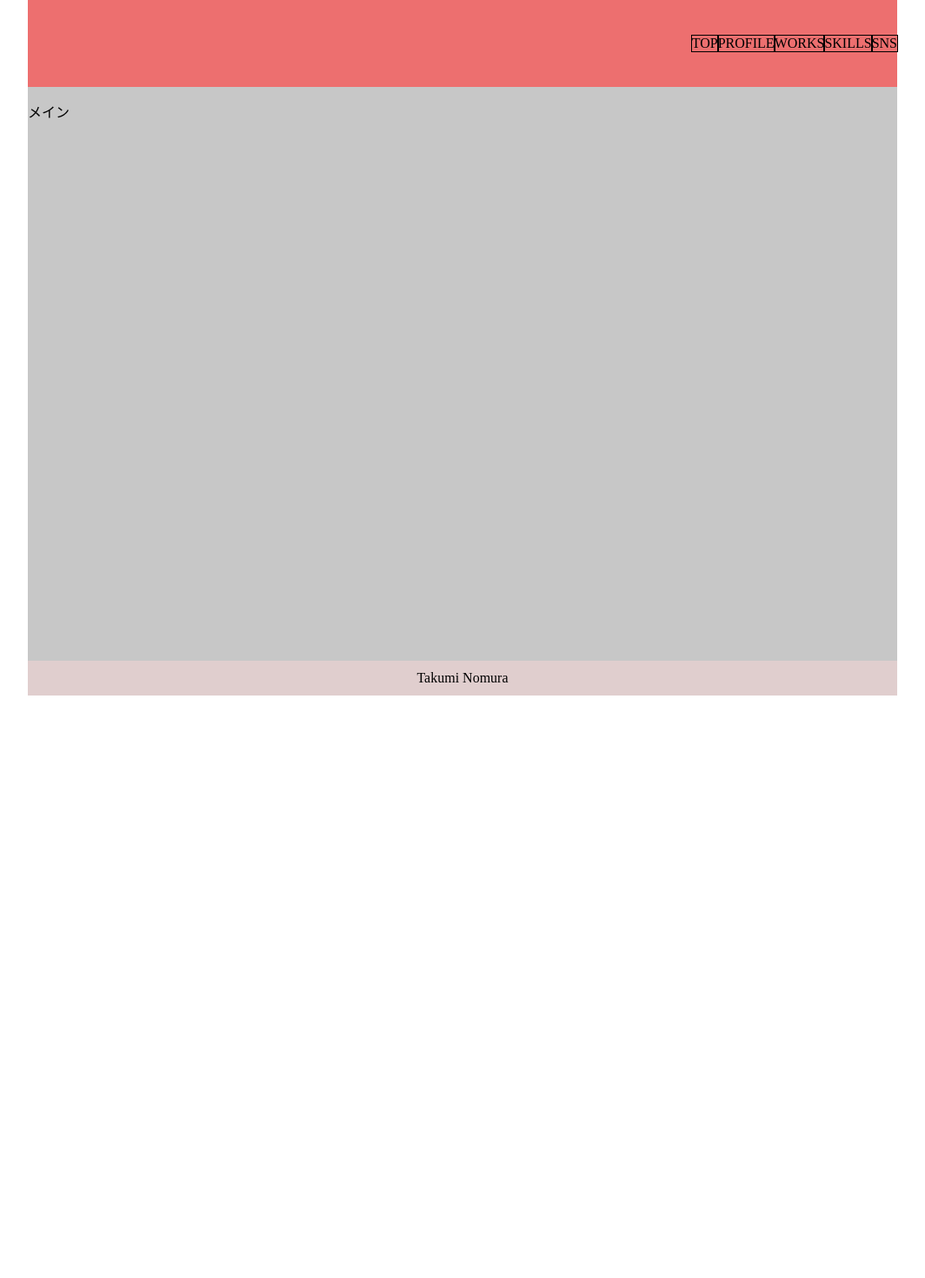
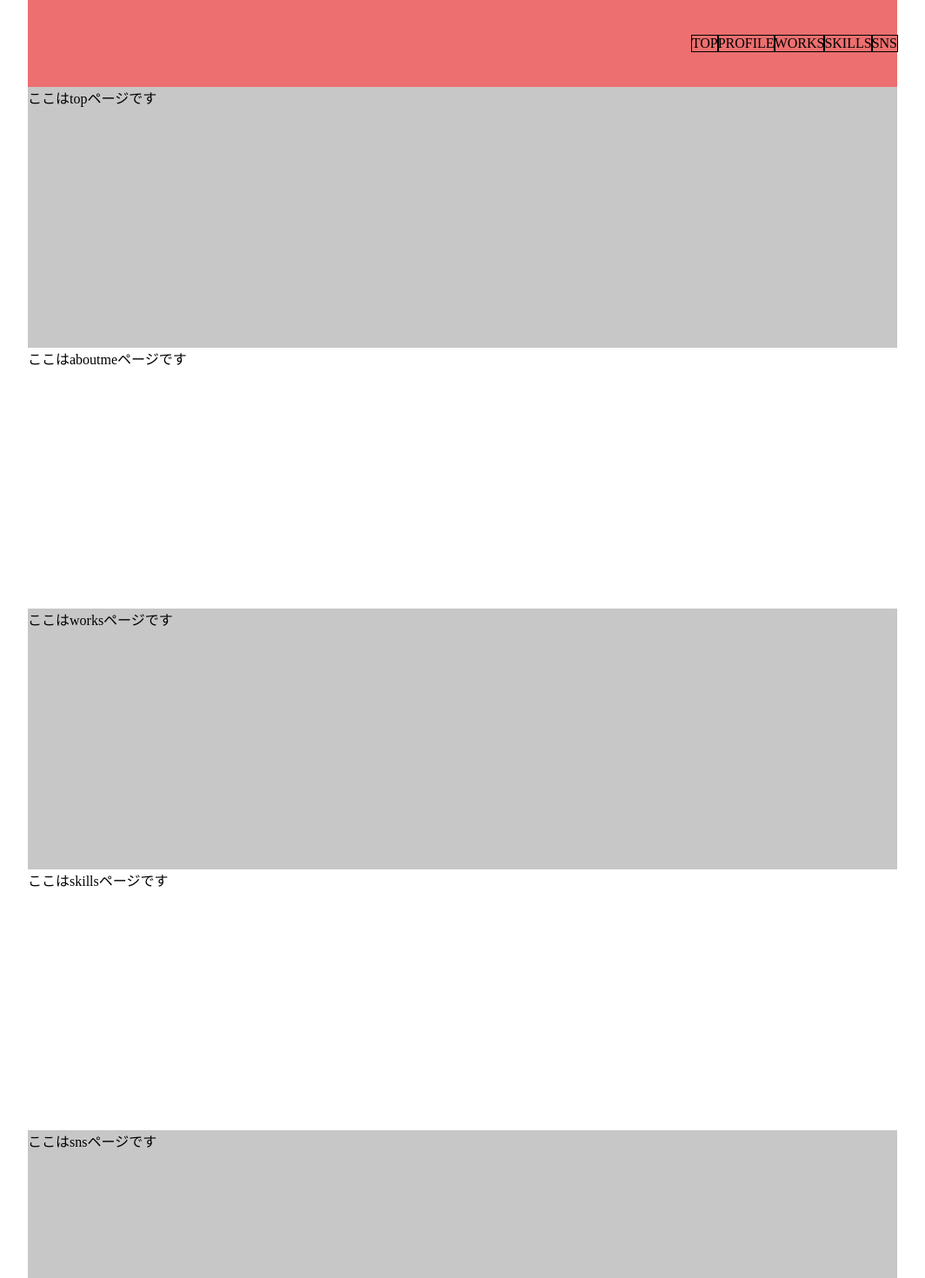
Before and after one commit to ta93n/profile_page, a React (Create React App) app: page / in a window 1280 px wide. Shown: the top 1470 px of the page at 87% size, without its empty margins (108-1172 px from the left). Before the commit the page ends 800 px from the top, so only its background shows below. Built offline with nearby package versions, Linux system fonts and the light colour scheme.

Commit message:
[add]各ページのコンポーネントと最上部スクロールボタンの追加

```diff
--- a/src/App.scss
+++ b/src/App.scss
@@ -1,3 +1,7 @@
+p {
+  margin: 0;
+}
+
 .app {
   min-height: 100vh;
   display: flex;
@@ -27,6 +31,27 @@ header {
   flex: 1;
   background-color: #c7c7c7;
   height: 500px;
+  .top {
+    height: 300px;
+  }
+  .about_me {
+    height: 300px;
+    background-color: #fff;
+  }
+  .works {
+    height: 300px;
+  }
+  .skills {
+    height: 300px;
+    background-color: #fff;
+  }
+  .sns {
+    height: 300px;
+  }
+  .scroll {
+    background-color: #fff;
+    text-align: center;
+  }
 }
 
 footer {
@@ -35,7 +60,4 @@ footer {
   display: flex;
   justify-content: center;
   align-items: center;
-  p {
-    margin: 0;
-  }
 }
--- /dev/null
+++ b/src/Components/AboutMe.js
@@ -0,0 +1,13 @@
+import React from 'react';
+
+class AboutMe extends React.Component {
+  render(){
+    return(
+      <div className="about_me">
+        <p>ここはaboutmeページです</p>
+      </div>
+    );
+  }
+}
+
+export default AboutMe;
--- a/src/Components/Main.js
+++ b/src/Components/Main.js
@@ -1,10 +1,21 @@
 import React from 'react';
+import Top from './Top';
+import AboutMe from './AboutMe';
+import Works from './Works';
+import Skills from './Skills';
+import Sns from './Sns';
+import ScrollUp from './ScrollUp';
 
 class Main extends React.Component {
   render(){
     return(
       <div className="main">
-        <p>メイン</p>
+        <Top />
+        <AboutMe />
+        <Works />
+        <Skills />
+        <Sns />
+        <ScrollUp />
       </div>
     );
   }
--- /dev/null
+++ b/src/Components/ScrollUp.js
@@ -0,0 +1,21 @@
+import React, { Component } from 'react';
+import { animateScroll as scroll } from 'react-scroll';
+
+class ScrollUp extends Component {
+
+  scrollToTop = () => {
+    scroll.scrollToTop(); // react-scrollの様々なfunctionの一つ。ページトップに戻れるようにする
+  };
+
+  render() {
+    return(
+      <div className="scroll scroll-up">
+        <div className="arrow bounce"> {/* JSXにJavaScriptを埋め込むには、JavaScriptの部分を中括弧{ }で囲む */}
+          <i onClick={this.scrollToTop} className="fa fa-chevron-circle-up" /> {/* thisとはScrollUpクラスのこと */}
+        </div>
+      </div>
+    );
+  }
+}
+
+export default ScrollUp;
--- /dev/null
+++ b/src/Components/Skills.js
@@ -0,0 +1,13 @@
+import React from 'react';
+
+class Skills extends React.Component {
+  render(){
+    return(
+      <div className="skills">
+        <p>ここはskillsページです</p>
+      </div>
+    );
+  }
+}
+
+export default Skills;
--- /dev/null
+++ b/src/Components/Sns.js
@@ -0,0 +1,13 @@
+import React from 'react';
+
+class Sns extends React.Component {
+  render(){
+    return(
+      <div className="sns">
+        <p>ここはsnsページです</p>
+      </div>
+    );
+  }
+}
+
+export default Sns;
--- /dev/null
+++ b/src/Components/Top.js
@@ -0,0 +1,13 @@
+import React from 'react';
+
+class Top extends React.Component {
+  render(){
+    return(
+      <div className="top">
+        <p>ここはtopページです</p>
+      </div>
+    );
+  }
+}
+
+export default Top;
--- /dev/null
+++ b/src/Components/Works.js
@@ -0,0 +1,13 @@
+import React from 'react';
+
+class Works extends React.Component {
+  render(){
+    return(
+      <div className="works">
+        <p>ここはworksページです</p>
+      </div>
+    );
+  }
+}
+
+export default Works;
```
